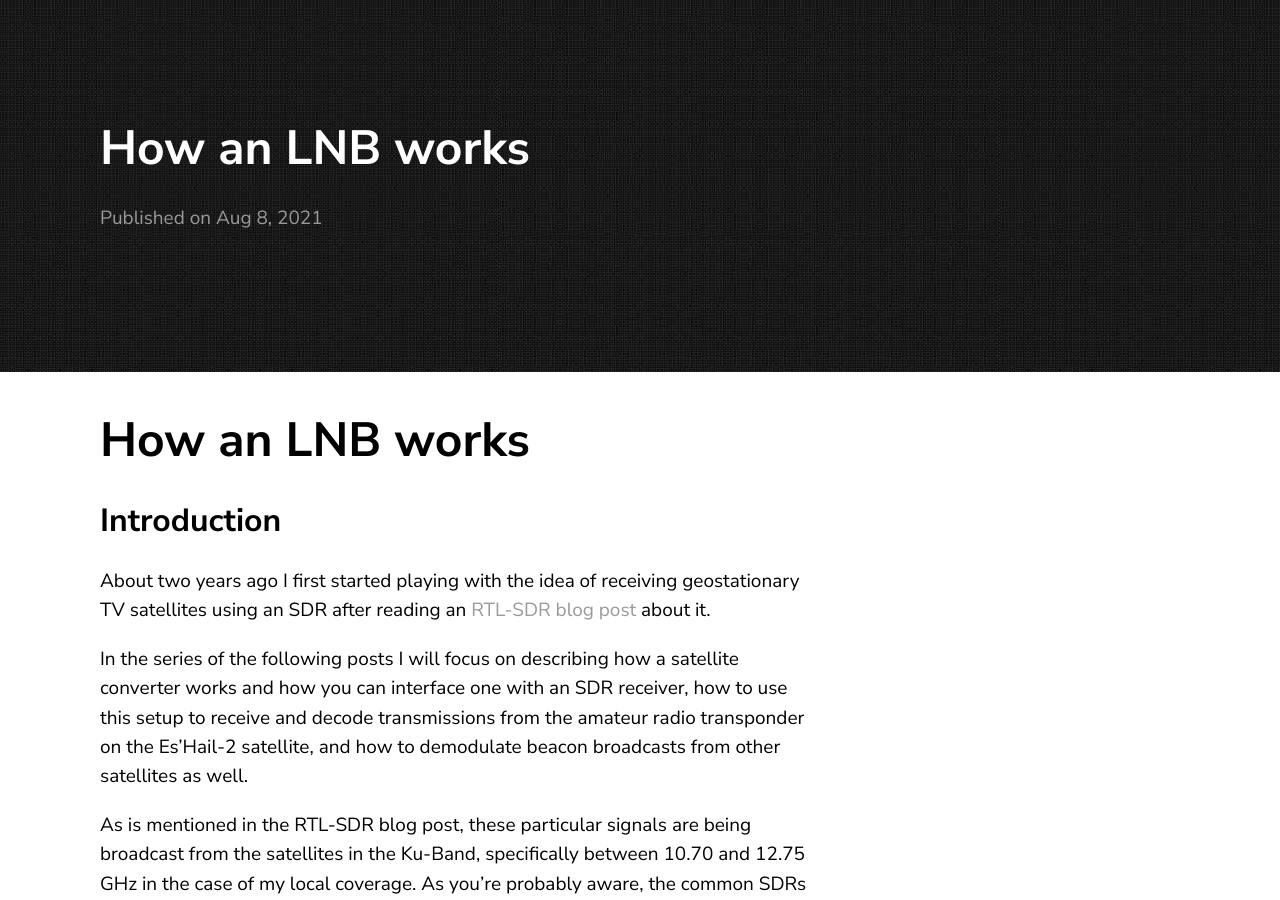
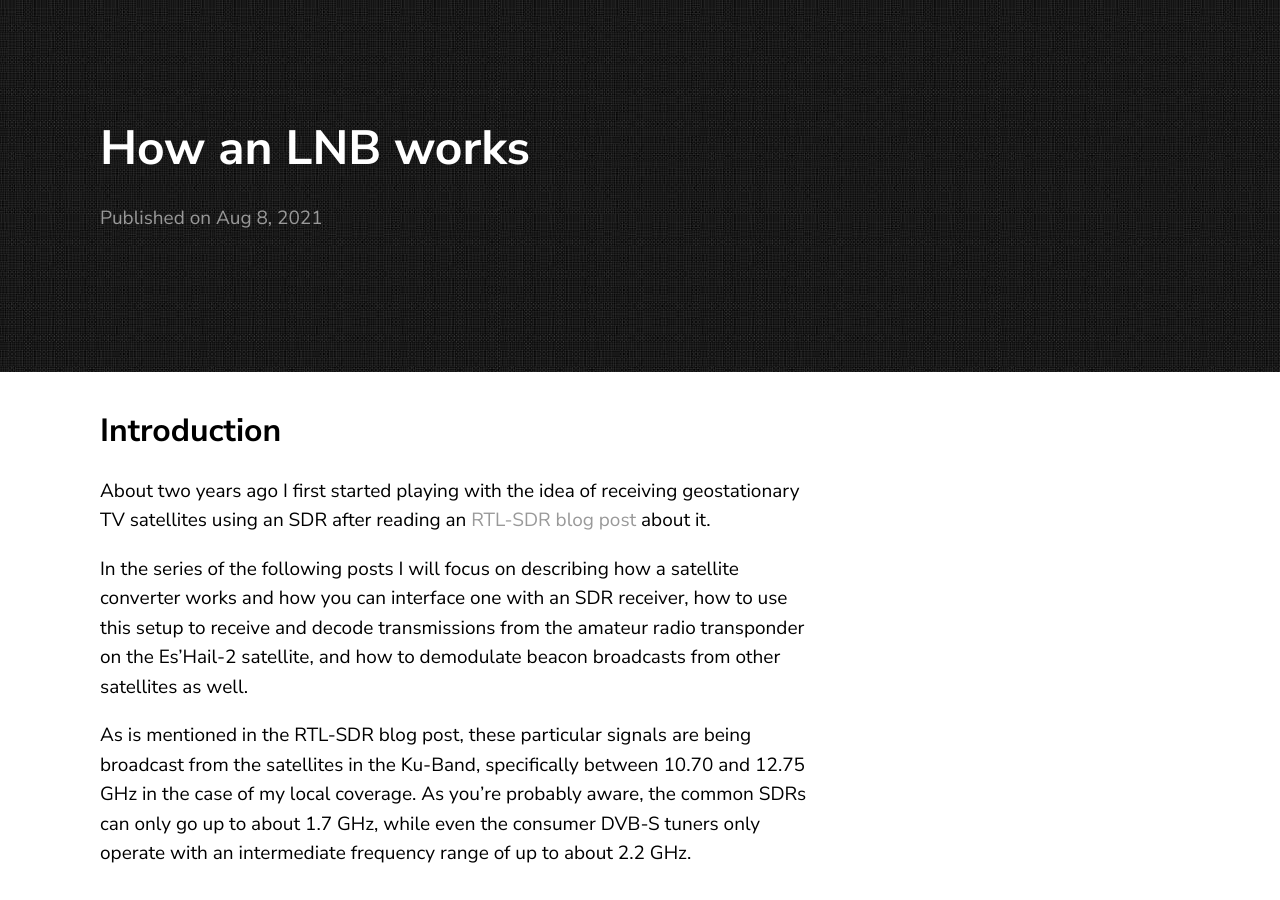
Before and after one commit to sgcderek/sgcderek.github.io, a Jekyll site: the page built from _posts/2021-08-08-how-an-lnb-works.markdown, in a window 1280 px wide and 900 px high. Built offline with Jekyll 4.4.1, drawn with Linux system fonts in a browser that asks for light colours.

Commit message:
Update 2021-08-08-how-an-lnb-works.markdown

```diff
--- a/_posts/2021-08-08-how-an-lnb-works.markdown
+++ b/_posts/2021-08-08-how-an-lnb-works.markdown
@@ -5,8 +5,6 @@ description:
 date:   2021-08-08
 categories:
 ---
-# How an LNB works
-
 ## Introduction
 
 About two years ago I first started playing with the idea of receiving geostationary TV satellites using an SDR after reading an [RTL-SDR blog post](https://www.rtl-sdr.com/receiving-satellite-tv-beacons-rtl-sdr-lnb/) about it.
```
